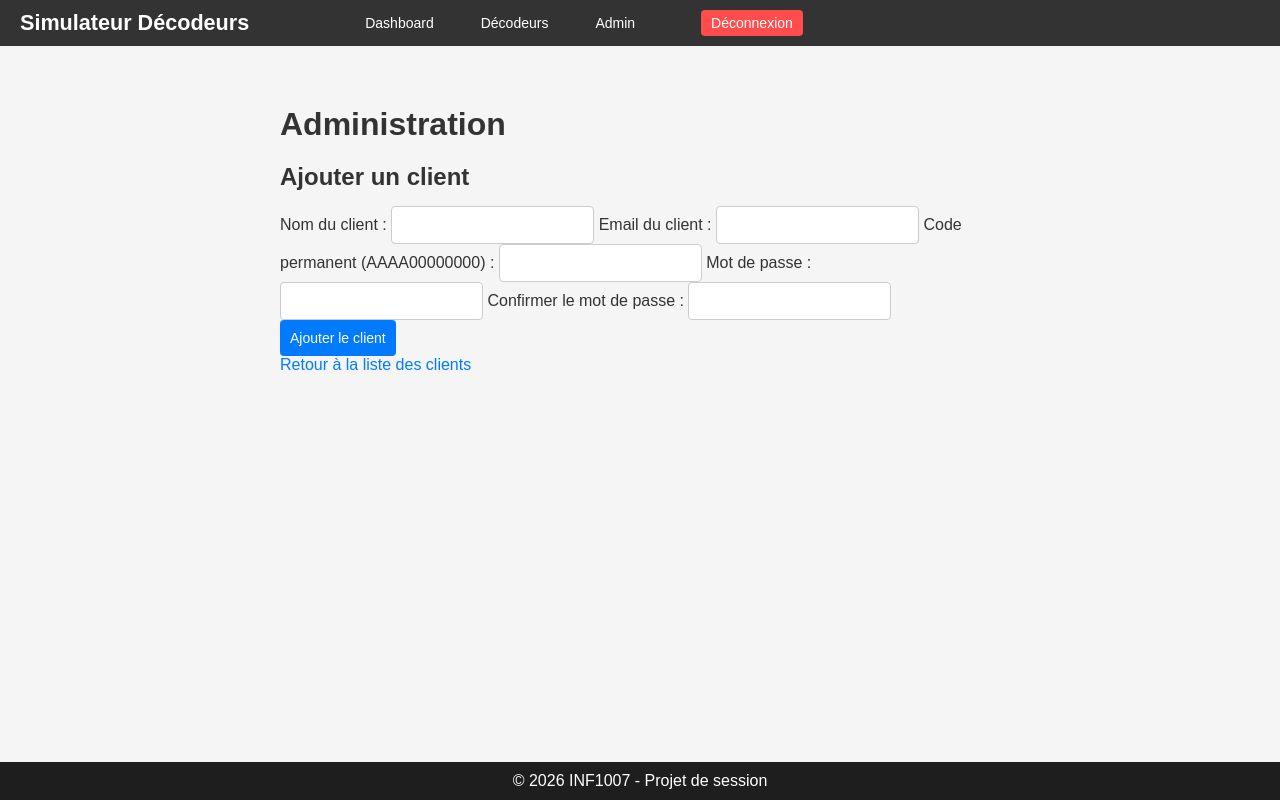
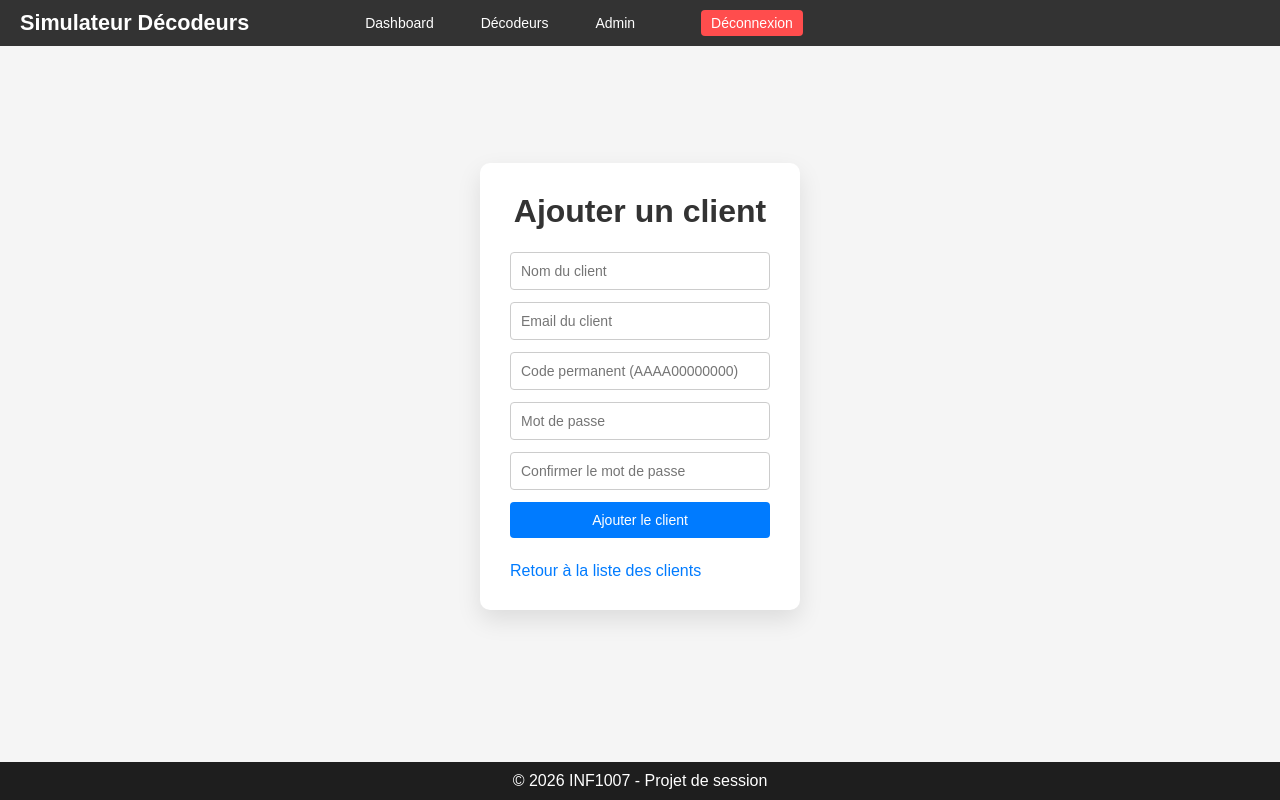
Before and after one commit to GraphicShack/Travail_De_Session_INF1007, a website: page pages/createClient.html in a window 1280 px wide. Drawn offline with Linux system fonts and the light colour scheme; sample sign-in values are in the browser's storage.

Commit message:
Client creation page UI ameliorated

```diff
--- a/pages/createClient.html
+++ b/pages/createClient.html
@@ -21,26 +21,51 @@
         </div>
       </div>
     </nav>
-    <div class="container">
-      <h1>Administration</h1>
-      <div class="admin-subtitle">
-        <h2>Ajouter un client</h2>
+    <div class="login-container">
+      <div class="login-card">
+        <h1>Ajouter un client</h1>
+        <input
+          type="text"
+          id="client-name"
+          name="client-name"
+          placeholder="Nom du client"
+          required
+        />
+        <input
+          type="email"
+          id="client-email"
+          name="client-email"
+          placeholder="Email du client"
+          required
+        />
+        <input
+          type="text"
+          id="client-code"
+          name="client-code"
+          placeholder="Code permanent (AAAA00000000)"
+          required
+          name="client-code"
+          pattern="[A-Z]{4}[0-9]{8}"
+          required
+        />
+        <input
+          type="password"
+          id="client-password"
+          name="client-password"
+          placeholder="Mot de passe"
+          required
+        />
+        <input
+          type="password"
+          id="client-confirm-password"
+          name="client-confirm-password"
+          placeholder="Confirmer le mot de passe"
+          required
+        />
+        <button type="button" onclick="createClient()">Ajouter le client</button>
+        <div id="client-creation-message"></div>
+        <a href="admin.html">Retour à la liste des clients</a>
       </div>
-      <form id="client-creation-form">
-        <label for="client-name">Nom du client :</label>
-        <input type="text" id="client-name" name="client-name" required />
-        <label for="client-email">Email du client :</label>
-        <input type="email" id="client-email" name="client-email" required />
-        <label for="client-code">Code permanent (AAAA00000000) :</label>
-        <input type="text" id="client-code" name="client-code" pattern="[A-Z]{4}[0-9]{8}" required />
-        <label for="client-password">Mot de passe :</label>
-        <input type="password" id="client-password" name="client-password" required />
-        <label for="client-confirm-password">Confirmer le mot de passe :</label>
-        <input type="password" id="client-confirm-password" name="client-confirm-password" required />
-        <button type="button" onclick="createClient()">Ajouter le client</button>
-      </form>
-      <div id="client-creation-message"></div>
-      <a href="admin.html">Retour à la liste des clients</a>
     </div>
     <div class="footer">
       <p>&copy; 2026 INF1007 - Projet de session</p>
```
